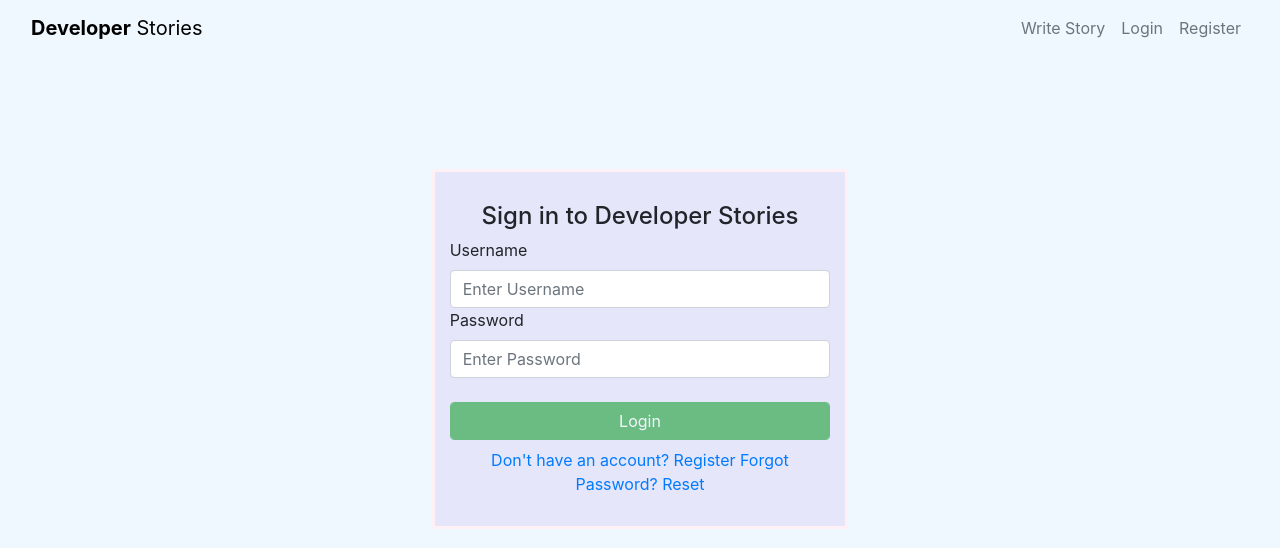
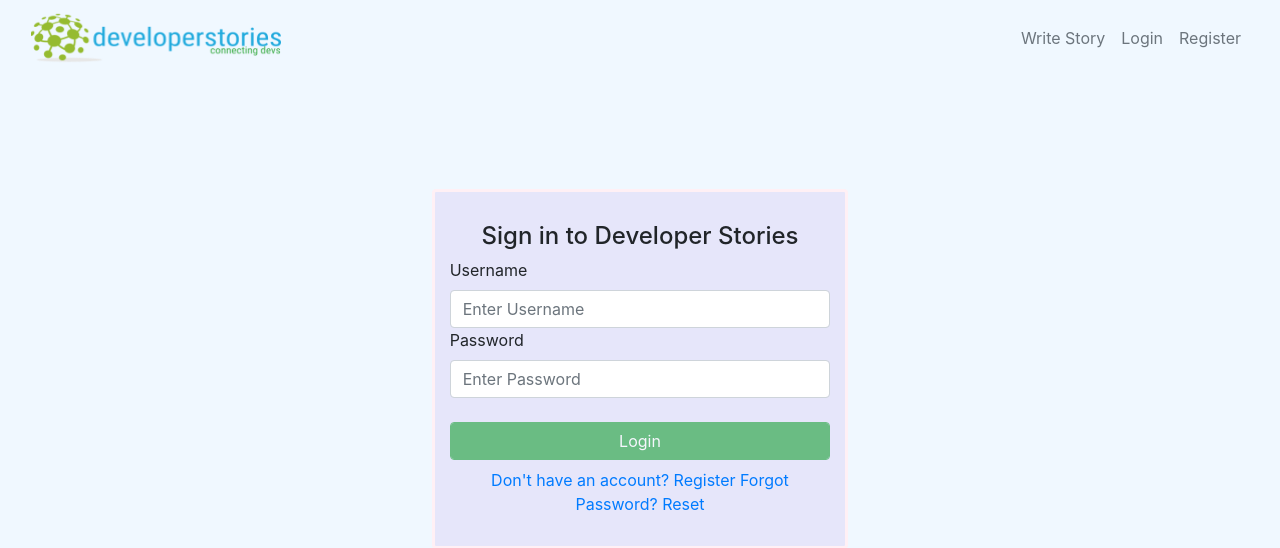
Before and after one commit to jkm-droid/devstories, a Django app: page /users/login in a window 1280 px wide. Shown: the top 548 px of the page. Run offline with Django 3.2, Linux system fonts and the light colour scheme; parts of the project's set-up code (start-up, migrations or seed data) failed here and were passed over; some libraries are stand-ins or nearby versions.

Commit message:
modified files

```diff
--- a/portal/templates/portal/portal.html
+++ b/portal/templates/portal/portal.html
@@ -15,6 +15,7 @@
         {% endif %}
 
           <div class="container mt-4" id="content">
+            {% if all_posts %}
            <div class="row">
                 <div class="col-md-9 stories-section">
                 {% for post in all_posts %}
@@ -65,6 +66,11 @@
                     </div>
                 </div>
             </div>
+            {% else %}
+            <div>
+              <p class="text-center text-danger">No posts found!</p>
+            </div>
+            {% endif %}
           </div>
 
     {% endif %}
--- a/static/css/style.css
+++ b/static/css/style.css
@@ -71,6 +71,11 @@ div .fullstory-border{
 
 .save-button{
     margin-left: 65%;
+}
+
+.logo-image{
+    width: 40px;
+    height: 30px;
 }
 
 @media screen and (max-width: 480px) {
--- a/templates/includes/navbar.html
+++ b/templates/includes/navbar.html
@@ -1,7 +1,9 @@
 {% load static %}
 <nav class="navbar navbar-expand-lg {% if nonavbar == True %} navbar-light {% else %} navbar-unregistred {% endif %} {% if request.user.is_authenticated %} navbar-background {% endif %} " >
     {% if request.user.is_authenticated %}
-        <a class="navbar-brand" href="{% url 'portal' %}"><b>Developer</b> Stories Portal</a>
+        <a class="navbar-brand" href="{% url 'portal' %}">
+            <img class="logo-image" src="{% static 'images/unnamed.png' %}" style="width: 250px; height: 50px;" alt="">
+        </a>
         <button class="navbar-toggler" type="button" data-toggle="collapse" data-target="#navbarSupportedContent" aria-controls="navbarSupportedContent" aria-expanded="false" aria-label="Toggle navigation">
             <span class="navbar-toggler-icon bg-info"></span>
         </button>
@@ -61,7 +63,7 @@
 
         </div>
     {% else %}
-        <a style="color: black;" class="navbar-brand" href="{% url 'home' %}"><b>Developer</b> Stories</a>
+        <a style="color: black;" class="navbar-brand" href="{% url 'home' %}"><img class="logo-image" src="{% static 'images/unnamed.png' %}" style="width: 250px; height: 50px;" alt=""></a>
         <button class="navbar-toggler" type="button" data-toggle="collapse" data-target="#navbarSupportedContent" aria-controls="navbarSupportedContent" aria-expanded="false" aria-label="Toggle navigation">
             <span class="navbar-toggler-icon"></span>
         </button>
```
Also changed, not shown: devstories/settings.py (+7 -7 lines), static/images/logo.jpg (deleted), static/images/logo2.jpg (deleted), static/images/unnamed.png (added).
